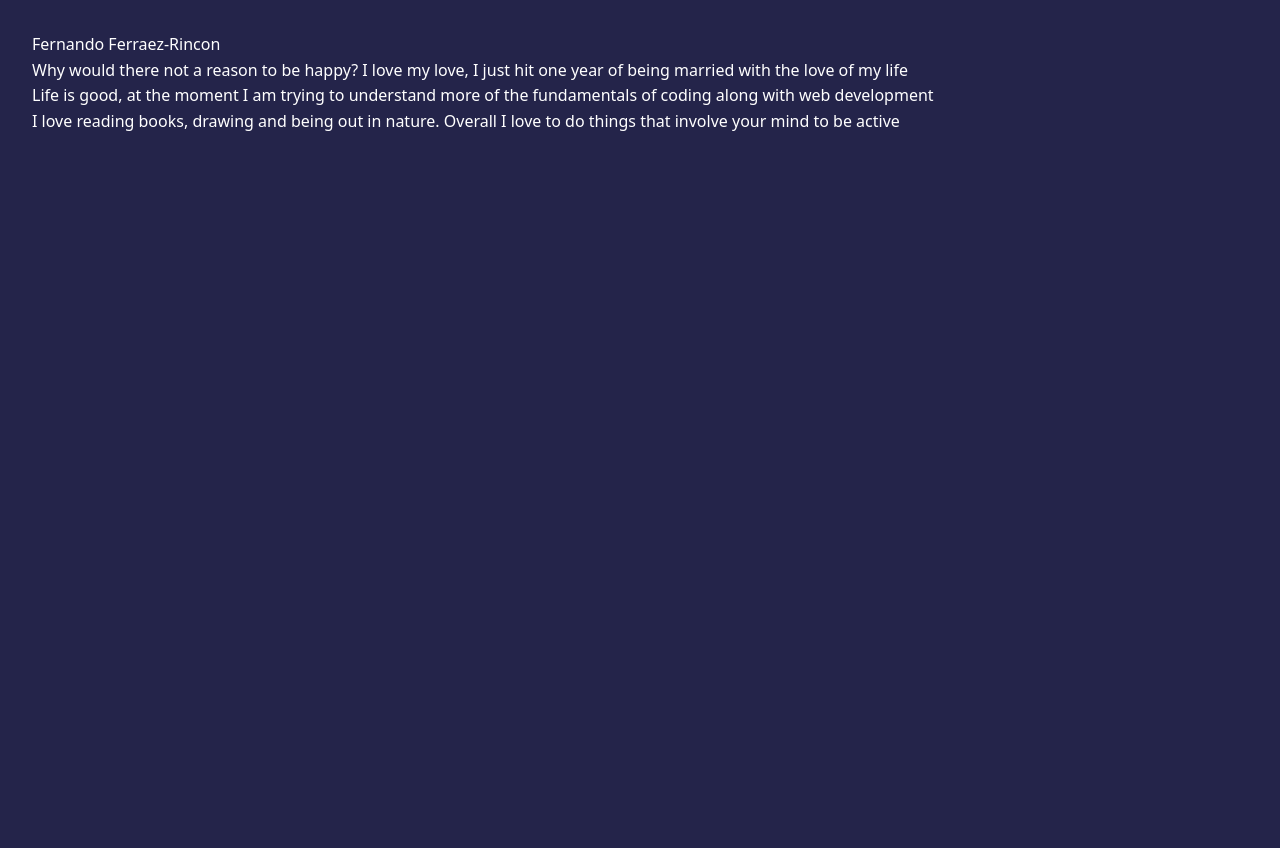
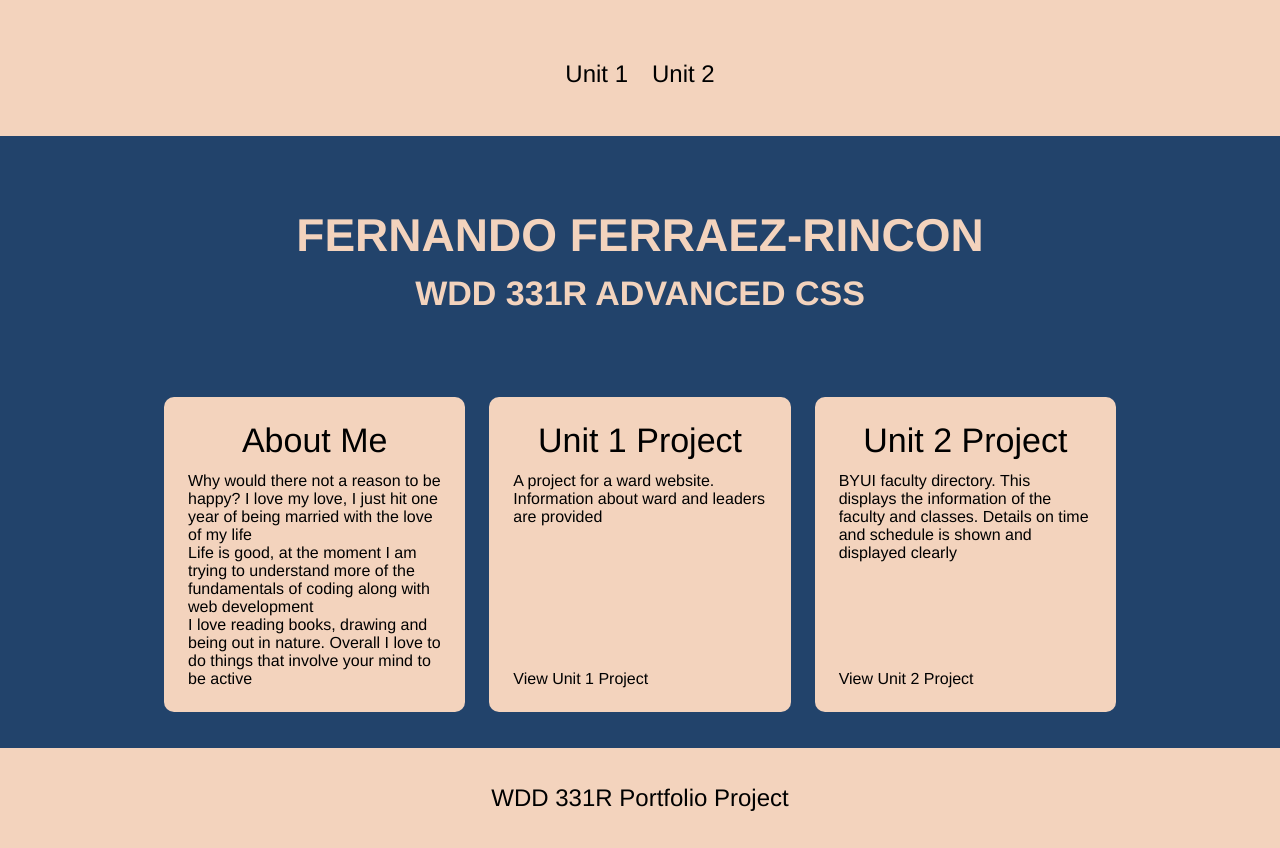
Before and after one commit to cachito2002/wdd331-portfolio, a website: page index.html in a window 1280 px wide. Before the commit the page ends 800 px from the top, so only its background shows below. Drawn offline with Linux system fonts and the light colour scheme.

Commit message:
committed all the files

```diff
--- a/css/base/elements.css
+++ b/css/base/elements.css
@@ -9,11 +9,15 @@ body {
 h1 {
    font-size: var(--font-size-large);
    padding-bottom: var(--small-spacing);
+   text-align: center;
+   margin-top: calc(2 * var(--large-spacing));
+
 
 }
 h2 {
    font-size: var(--font-size-medium);
    padding-bottom: var(--small-spacing);
+   text-align: center;
 
 }
 
--- /dev/null
+++ b/css/components/components.css
@@ -0,0 +1,30 @@
+ul {
+   display: flex;
+   justify-content: center;
+   list-style: none;
+   padding-top: var(--small-spacing);
+}
+
+.card {
+    display: flex;
+    flex-direction: column;
+    background-color: var(--text-color);
+    padding: var(--medium-spacing);
+    color: var(--normal-color);
+    border-radius: var(--border-radius);
+
+    h2 {
+        text-align: center;
+        font-weight: 500;
+    }
+
+    a {
+        margin-top: auto;
+        color: var(--normal-color);
+
+        &:hover {
+            color: var(--primary-color);
+        }
+    }
+
+}
--- /dev/null
+++ b/css/layout/layout.css
@@ -0,0 +1,63 @@
+body {
+    min-height: 100dvh;
+    display: flex;
+    flex-direction: column;
+}
+
+main {
+    flex: 1;
+    max-width: 64rem;
+    width: 100%;
+    margin-inline: auto;
+    padding-inline: clamp(
+        var(--small-spacing),
+        3vw,
+        var(--large-spacing));
+}
+
+main > section {
+    margin-bottom: var(--large-spacing);
+}
+
+.portfolio-section {
+    display: grid;
+    margin-top: clamp(
+            var(--small-spacing),
+            8vw,
+            calc(2 * var(--large-spacing))
+            );
+    grid-template-columns: repeat(auto-fit, minmax(min(250px, 100%), 1fr));
+    gap: var(--medium-spacing);
+}
+
+.page-header {
+    background-color: var(--text-color);
+    a {
+        color: var(--normal-color);
+        font-size: var(--font-size-small_medium);
+        font-weight: 200;
+
+        &:hover {
+            color: var(--primary-color);
+        }
+
+    }
+}
+
+:is(.page-header, .page-footer ){
+    width: 100%;
+    padding: var(--large-spacing);
+    text-align: center;
+}
+
+.page-footer {
+    background-color: var(--text-color);
+    margin: 0;
+
+    p {
+        font-size: var(--font-size-small_medium);
+        color: var(--normal-color);
+        font-weight: 300;
+
+    }
+}
--- a/css/layout/primary.css
+++ /dev/null
@@ -1,31 +0,0 @@
-body {
-    min-height: 100dvh;
-    display: flex;
-    flex-direction: column;
-}
-
-main {
-    flex: 1;
-    max-width: 64rem;
-    width: 100%;
-    margin-inline: auto;
-    padding-inline: var(--space-md, 1rem);
-}
-
-main > section {
-    margin-bottom: var(--space-xl, 3rem);
-}
-
-.page-header {
-    max-width: 64rem;
-    width: 100%;
-    margin-inline: auto;
-    padding: var(--space-lg, 2rem) var(--space-md, 1rem);
-}
-
-.page-footer {
-    max-width: 64rem;
-    width: 100%;
-    margin-inline: auto;
-    padding: var(--space-lg, 2rem) var(--space-md, 1rem);
-}
--- a/css/main.css
+++ b/css/main.css
@@ -1,36 +1,13 @@
-*,
-*::before,
-*::after {
-    box-sizing: border-box;
-    margin: 0;
-    padding: 0;
-}
+@layer tokens, base, layout, components, utilities;
 
-:root {
-    --color-bg: #f4f6f8;
-    --color-bg-backup: #24244a;
-    --color-text: #1e293b;
-    --color-text-backup: white;
-    --color-primary: #006eb6;
-    --color-primary-hover: #004f7f;
-    --space-sm: 0.5rem;
-    --space-md: 1rem;
-    --space-lg: 2rem;
-    --font-body: system-ui, -apple-system, sans-serif;
-}
+@import "./tokens/colors.css" layer(tokens);
+@import "./tokens/variables.css" layer(tokens);
 
-body {
-    font-family: var(--font-body);
-    color: var(--color-text-backup);
-    background-color: var(--color-bg-backup);
-    line-height: 1.6;
-    padding: var(--space-lg);
-}
+@import "./base/reset.css" layer(base);
+@import "./base/elements.css" layer(base);
 
-a {
-    color: var(--color-primary);
-}
+@import "./layout/layout.css" layer(layout);
 
-a:hover {
-    color: var(--color-primary-hover);
-}
+@import "./components/components.css" layer(components);
+
+@import "./utilities/utilities.css" layer(utilities);
--- a/css/tokens/variables.css
+++ b/css/tokens/variables.css
@@ -1,5 +1,5 @@
 :root {
-     --small-spacing: 12px;
+    --small-spacing: 12px;
     --medium-spacing: 24px;
     --large-spacing: 36px;
     --extra-large-spacing: 46px;
--- a/index.html
+++ b/index.html
@@ -7,9 +7,38 @@
     <link rel="stylesheet" href="css/main.css">
 </head>
 <body>
-    <header>Fernando Ferraez-Rincon</header>
-    <p>Why would there not a reason to be happy? I love my love, I just hit one year of being married with the love of my life</p>
-    <p>Life is good, at the moment I am trying to understand more of the fundamentals of coding along with web development</p>
-    <p>I love reading books, drawing and being out in nature. Overall I love to do things that involve your mind to be active</p>
+    <header class="page-header">
+        <nav class="site-nav" aria-label="Assignment Navigation">
+            <ul>
+                <li><a href="unit-1/custom-properties/index.html">Unit 1</a></li>
+                <li><a href="unit-2/layered-components/index.html">Unit 2</a></li>
+            </ul>
+        </nav>
+    </header>
+    <main>
+        <h1>FERNANDO FERRAEZ-RINCON</h1>
+        <h2>WDD 331R ADVANCED CSS</h2>
+        <section class="portfolio-section" aria-label="About me and course project">
+            <div class="card">
+                <h2>About Me</h2>
+                <p>Why would there not a reason to be happy? I love my love, I just hit one year of being married with the love of my life</p>
+                <p>Life is good, at the moment I am trying to understand more of the fundamentals of coding along with web development</p>
+                <p>I love reading books, drawing and being out in nature. Overall I love to do things that involve your mind to be active</p>
+            </div>
+            <div class="card">
+                <h2>Unit 1 Project</h2>
+                <p>A project for a ward website. Information about ward and leaders are provided</p>
+                <a href="unit-1/custom-properties/index.html">View Unit 1 Project</a>
+            </div>
+            <div class="card">
+                <h2>Unit 2 Project</h2>
+                <p>BYUI faculty directory. This displays the information of the faculty and classes. Details on time and schedule is shown and displayed clearly</p>
+                <a href="unit-2/layered-components/index.html">View Unit 2 Project</a>
+            </div>
+        </section>
+    </main>
+    <footer class="page-footer">
+        <p>WDD 331R Portfolio Project</p>
+    </footer>
 </body>
 </html>
```
Also changed, not shown: dist/styles.css, 2 other files.
